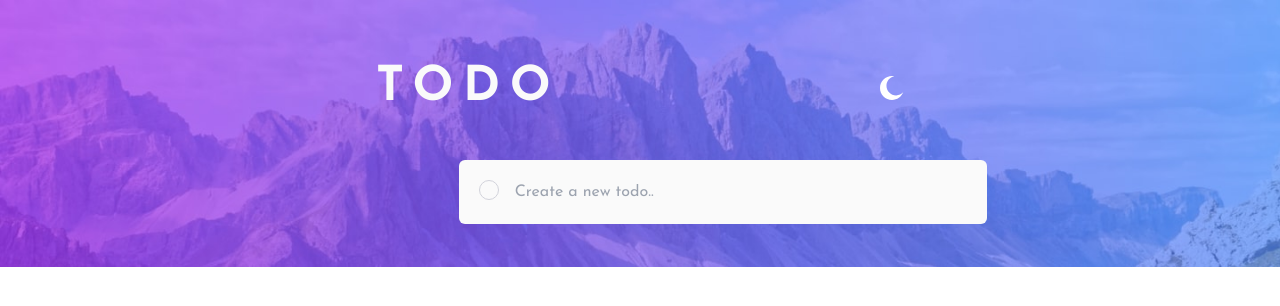
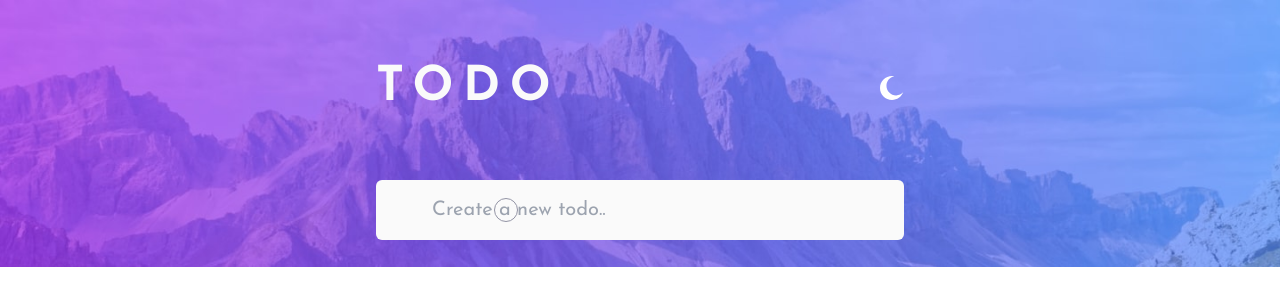
Before and after one commit to KyawZinThant22/TODOAPP, a React (Create React App) app: page / in a window 1280 px wide. Shown: the top 306 px of the page. Built offline with nearby package versions, Linux system fonts and the light colour scheme.

Commit message:
feat: Added check mark

```diff
--- a/src/components/AddTodo.jsx
+++ b/src/components/AddTodo.jsx
@@ -1,32 +1,52 @@
-import React, { useContext } from "react";
+import React, { useContext, useState } from "react";
 import { Store } from "../context/Store";
+import Check from "../assets/svg/icon-check.svg";
 
 function AddTodo() {
-  const { input, dispatch, mode } = useContext(Store);
+  const [check, setCheck] = useState(false);
+  const { state, dispatch } = useContext(Store);
+  const { mode } = state;
 
   const handleSubmit = (e) => {
     e.preventDefault();
-    console.log(input);
   };
 
   return (
     <div className="">
       <div>
-        <form onSubmit={handleSubmit} className=" absolute md:left-1/3">
-          <button className="border absolute rounded-full w-5 h-5 md:top-[68px] top-15 top-[60px] text-LightGrayishBlue left-10 z-10 ml-3"></button>
+        <form onSubmit={handleSubmit} className="relative w-full">
+          <div className="absolute w-full md:top-[68px] top-15 top-[20px] flex items-center justify-center">
+            <div className="flex items-center w-full">
+              {check ? (
+                <img
+                  onClick={() => setCheck(false)}
+                  className={`ml-2 left-[52px] md:left-[38%] border absolute rounded-full w-6 h-6 z-10`}
+                  src={Check}
+                  alt="check"
+                />
+              ) : (
+                <button
+                  onClick={() => setCheck(!check)}
+                  className={`ml-2 left-[52px] md:left-[38%] border absolute rounded-full w-6 h-6 ${
+                    mode ? "text-LightGrayishBlue" : "text-DarkGrayishBlue"
+                  } z-10`}
+                ></button>
+              )}
+
               <input
                 type="text"
-            className={`p-3 absolute left-8 w-80 pl-12 top-12  md:pl-14 mx-auto rounded-md focus:outline-none md:w-[33rem] md:p-5 md:px-8 ${
-              mode === "true"
+                className={`text-xl w-10/12 p-4 md:text-xl left-8 pl-16 md:pl-14 mx-auto rounded-md focus:outline-none md:w-[33rem] ${
+                  mode === true
                     ? "bg-VeryDarkBlue text-VeryLightGray"
                     : "bg-VeryLightGray text-VeryDarkBlue"
                 }  `}
                 placeholder="Create a new todo.."
-            value={input}
                 onChange={(e) =>
-              dispatch({ type: "INPUT_CHANGE", payload: e.target.value })
+                  dispatch({ type: "ADD_TASK", payload: e.target.value })
                 }
               />
+            </div>
+          </div>
         </form>
       </div>
     </div>
--- a/src/components/Header.jsx
+++ b/src/components/Header.jsx
@@ -22,7 +22,7 @@ function Header() {
         } md:hidden h-1/3 w-screen bg-cover`}
       ></div>
       <div
-        className={`absolute   ${
+        className={`absolute ${
           mode === true ? "bg-desktop-dark" : "bg-desktop-light"
         } hidden md:block h-1/3 w-screen bg-cover`}
       ></div>
```
Also changed, not shown: src/assets/svg/icon-check.svg. Lines whose indentation alone changed are shown as unchanged.
